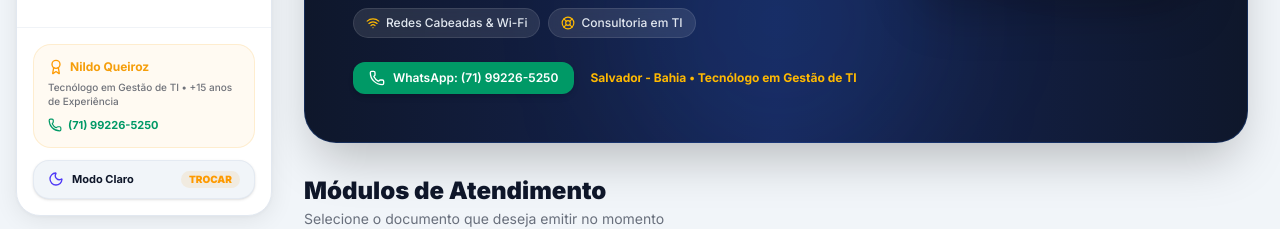
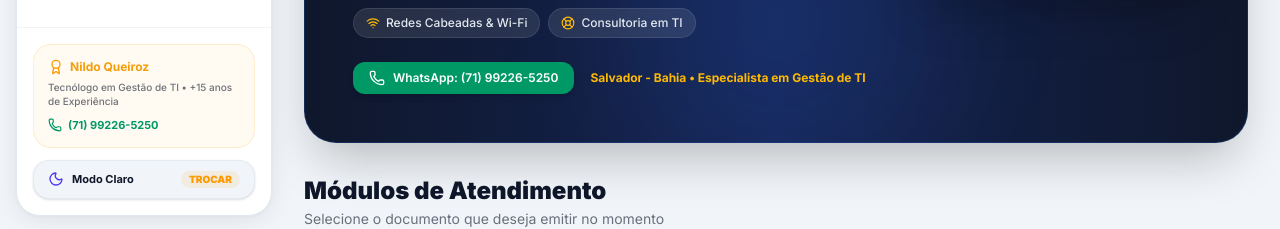
Before and after one commit to jorsenildoqueiroz/nqtech, a Next.js app: page / in a window 1280 px wide. Shown: the part 568-797 px from the top of the page. Built offline with nearby package versions, Linux system fonts and the light colour scheme.

Commit message:
Update professional titles in page.tsx

```diff
--- a/src/app/page.tsx
+++ b/src/app/page.tsx
@@ -136,7 +136,7 @@ export default function HomePage() {
                 <span>WhatsApp: (71) 99226-5250</span>
               </a>
               <span className="text-amber-400 font-bold">
-                Salvador - Bahia • Tecnólogo em Gestão de TI
+                Salvador - Bahia • Especialista em Gestão de TI
               </span>
             </div>
           </div>
@@ -236,7 +236,7 @@ export default function HomePage() {
           <div>
             <h3 className="text-lg font-bold text-foreground flex items-center gap-2">
               <Wrench className="w-5 h-5 text-amber-500" />
-              Nildo Queiroz • Gestão & Assistência Técnica Especializada
+              Nildo Queiroz • Assistência Técnica Especializada
             </h3>
             <p className="text-xs text-foreground/60 mt-1">
               Atendimento com transparência, diagnóstico detalhado e documentos claros para seus clientes.
```
